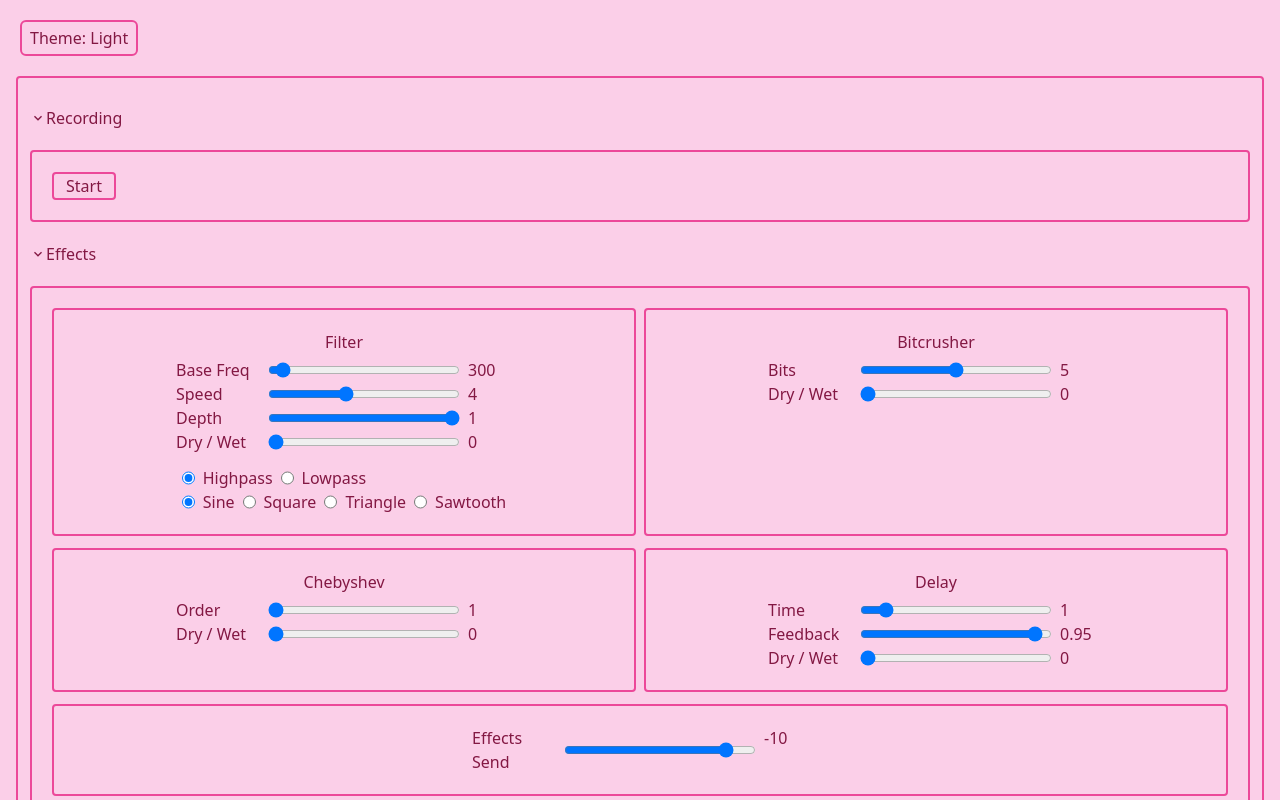
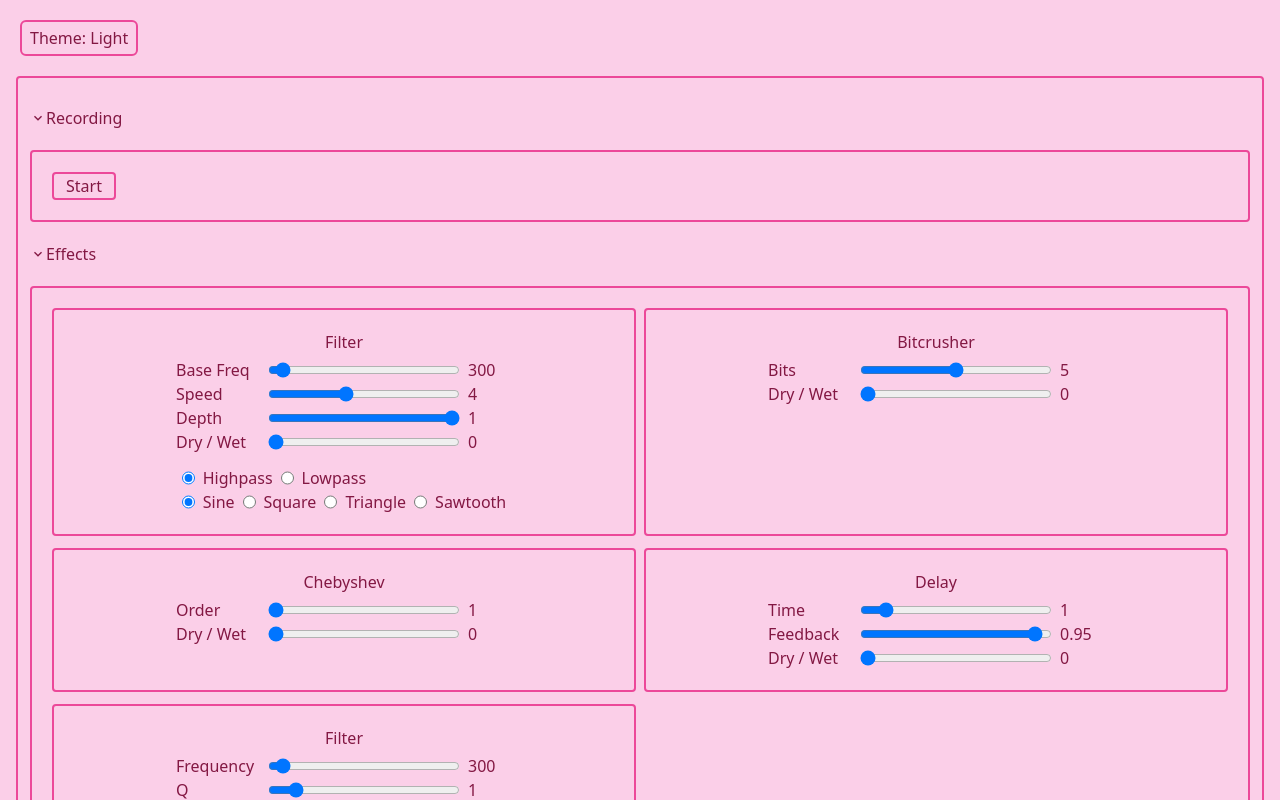
Before and after one commit to daveknapik/tone-drone, a React (Vite) app: page / in a window 1280 px wide. Both pictures are taken after a click on the element "Effects". Shown: the top 800 px of the page. Built offline with nearby package versions, Linux system fonts and the light colour scheme.

Commit message:
Added a filter after the delay

```diff
--- a/src/components/DroneSynthLite.tsx
+++ b/src/components/DroneSynthLite.tsx
@@ -6,6 +6,7 @@ import BitCrusher from "./BitCrusher";
 import Chebyshev from "./Chebyshev";
 import Delay from "./Delay";
 import EffectsBusSendControl from "./EffectsBusSendControl.tsx";
+import Filter from "./Filter.tsx";
 import Oscillators from "./Oscillators.tsx";
 import PolySynths from "./Polysynths";
 import Recorder from "./Recorder.tsx";
@@ -15,6 +16,7 @@ import { useAutoFilter } from "../hooks/useAutoFilter";
 import { useBitCrusher } from "../hooks/useBitCrusher";
 import { useChebyshev } from "../hooks/useChebyshev";
 import { useDelay } from "../hooks/useDelay";
+import { useFilter } from "../hooks/useFilter.ts";
 
 import { useRecorder } from "../hooks/useRecorder.ts";
 
@@ -29,6 +31,7 @@ function DroneSynthLite() {
   const bitCrusher = useBitCrusher();
   const chebyshev = useChebyshev();
   const delay = useDelay();
+  const afterFilter = useFilter();
 
   const compressor = new Tone.Compressor(-30, 3);
 
@@ -37,6 +40,7 @@ function DroneSynthLite() {
     bitCrusher.current,
     chebyshev.current,
     delay.current,
+    afterFilter.current,
     compressor,
   ];
 
@@ -64,6 +68,7 @@ function DroneSynthLite() {
           <BitCrusher bitCrusher={bitCrusher} />
           <Chebyshev chebyshev={chebyshev} />
           <Delay delay={delay} />
+          <Filter filter={afterFilter} />
           <EffectsBusSendControl bus={mainAudioEffectsBus} />
         </Effects>
         <PolySynths polysynths={polysynths} />
--- /dev/null
+++ b/src/components/Filter.tsx
@@ -0,0 +1,70 @@
+import * as Tone from "tone";
+
+import Slider from "./Slider";
+
+import { MutableRefObject, useEffect, useState } from "react";
+import OptionsSelector from "./OptionsSelector";
+
+interface FilterProps {
+  filter: MutableRefObject<Tone.Filter>;
+}
+
+function AutoFilter({ filter }: FilterProps) {
+  const [frequency, setFrequency] = useState(300);
+  const [rolloff, setRolloff] = useState<Tone.FilterRollOff>(-12);
+  const [Q, setQ] = useState(1);
+  const [type, setType] = useState<BiquadFilterType>("highpass");
+
+  filter.current.set({
+    frequency,
+    Q,
+    type,
+  });
+
+  // rolloff can't go via the set method or it makes the filter stutter and glitch, but this works
+  useEffect(() => {
+    filter.current.rolloff = rolloff;
+  }, [filter, rolloff]);
+
+  return (
+    <div className="place-items-center border-2 rounded border-pink-500 dark:border-sky-300 p-5">
+      <div className="col-span-full mb-1">Filter</div>
+      <Slider
+        inputName="frequency"
+        min={30}
+        max={7000}
+        value={frequency}
+        labelText="Frequency"
+        step={1}
+        handleChange={(e) => setFrequency(parseFloat(e.target.value))}
+      />
+
+      <Slider
+        inputName="q"
+        min={0}
+        max={9}
+        value={Q}
+        labelText="Q"
+        step={0.01}
+        handleChange={(e) => setQ(parseFloat(e.target.value))}
+      />
+
+      <div className="mt-3">
+        <OptionsSelector<BiquadFilterType>
+          handleChange={(e) => setType(e.target.value as BiquadFilterType)}
+          value={type}
+          options={["highpass", "lowpass", "bandpass", "notch"]}
+        />
+        <OptionsSelector<Tone.FilterRollOff>
+          handleChange={(e) =>
+            setRolloff(parseFloat(e.target.value) as Tone.FilterRollOff)
+          }
+          value={rolloff}
+          options={[-12, -24, -48, -96]}
+        />
+      </div>
+    </div>
+  );
+}
+
+export default AutoFilter;
--- a/src/components/OptionsSelector.tsx
+++ b/src/components/OptionsSelector.tsx
@@ -1,10 +1,11 @@
+import * as Tone from "tone";
 import { useId } from "react";
 
-type OptionType = OscillatorType | BiquadFilterType;
+type OptionType = OscillatorType | BiquadFilterType | Tone.FilterRollOff;
 
 interface OptionsSelectorProps<T extends OptionType> {
   handleChange: (event: React.ChangeEvent<HTMLInputElement>) => void;
-  value: string;
+  value: string | number;
   options: T[];
 }
 
@@ -14,6 +15,14 @@ function OptionsSelector<T extends OptionType>({
   options,
 }: OptionsSelectorProps<T>) {
   const id = useId();
+
+  const buildLabelText = (value: string | number) => {
+    if (typeof value === "string") {
+      return value.charAt(0).toUpperCase() + value.slice(1);
+    } else {
+      return value;
+    }
+  };
 
   return (
     <div className="flex flex-wrap items-center space-x-2">
@@ -28,7 +37,7 @@ function OptionsSelector<T extends OptionType>({
             value={option}
           />
           <label htmlFor={`option-${option}-${id}`}>
-            {option.charAt(0).toUpperCase() + option.slice(1)}
+            {buildLabelText(option)}
           </label>
         </div>
       ))}
--- /dev/null
+++ b/src/hooks/useFilter.ts
@@ -0,0 +1,15 @@
+import * as Tone from "tone";
+import { useRef } from "react";
+
+export function useFilter() {
+  const filter = useRef<Tone.Filter>(
+    new Tone.Filter({
+      frequency: 300,
+      rolloff: -12,
+      Q: 1,
+      type: "highpass",
+    })
+  );
+
+  return filter;
+}
--- a/src/types/AudioEffect.ts
+++ b/src/types/AudioEffect.ts
@@ -10,6 +10,7 @@ export type AudioEffect =
   | Tone.Compressor
   | Tone.Distortion
   | Tone.FeedbackDelay
+  | Tone.Filter
   | Tone.Freeverb
   | Tone.FrequencyShifter
   | Tone.JCReverb
```
